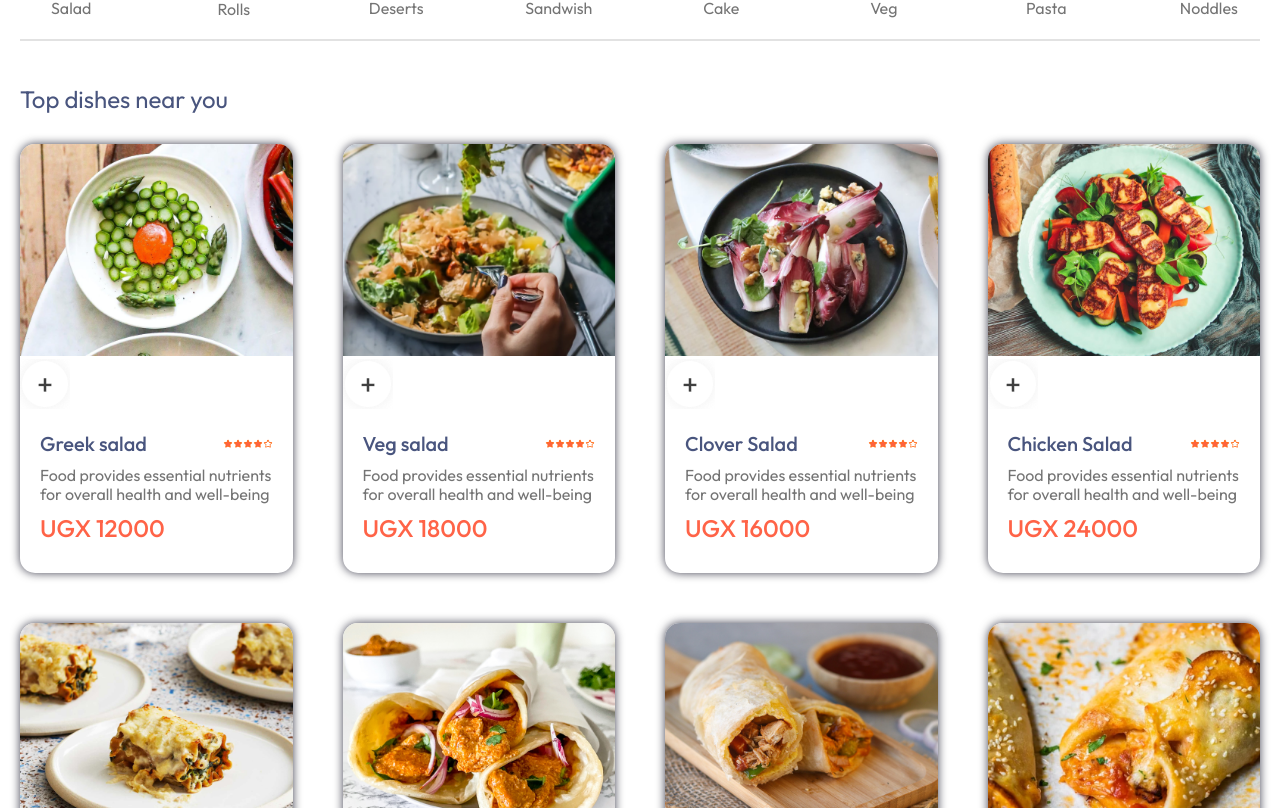
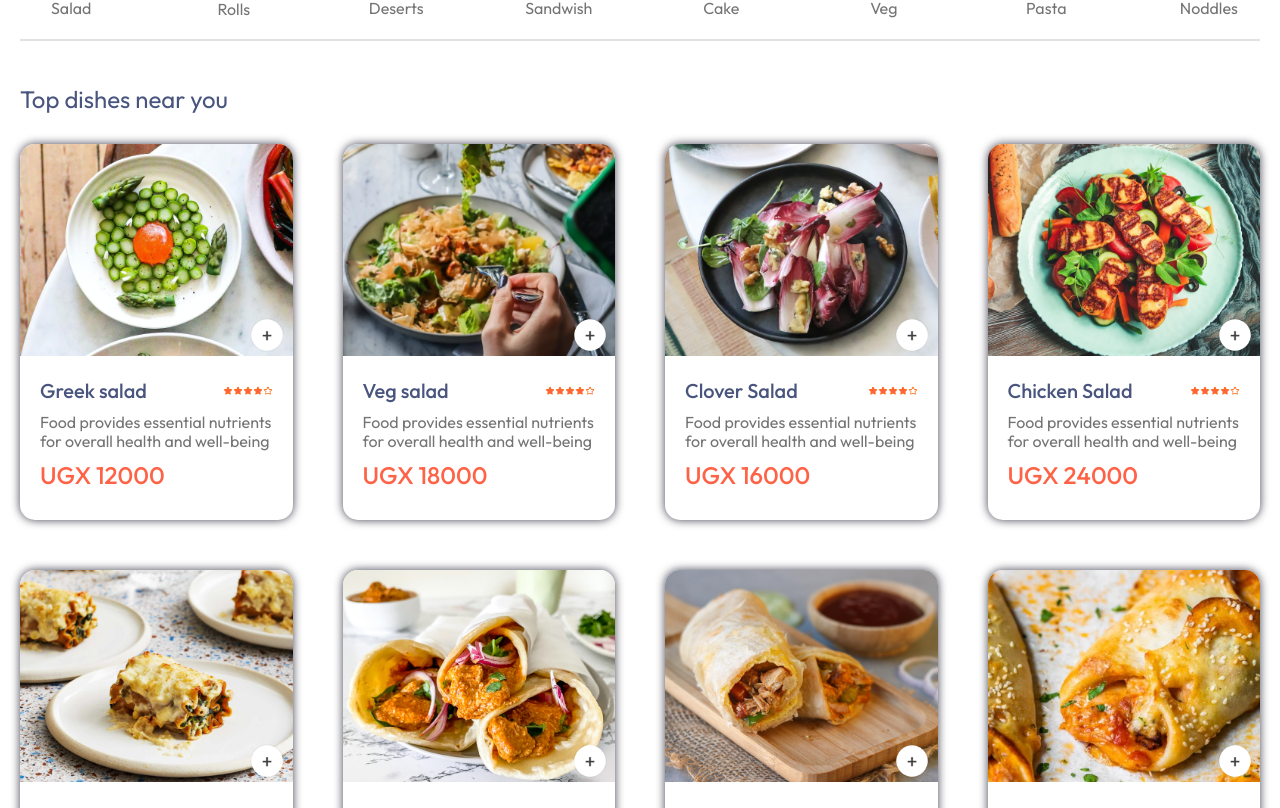
Before and after one commit to kalema1/chakulya, a React (Vite) app in the folder frontend/: page / in a window 1280 px wide. Shown: the part 1092-1900 px from the top of the page. Built offline with nearby package versions, Linux system fonts and the light colour scheme.

Commit message:
add styles to the FoodItem component
- added styles to the component.

```diff
--- a/frontend/src/features/food/FoodItem.jsx
+++ b/frontend/src/features/food/FoodItem.jsx
@@ -7,18 +7,18 @@ export default function FoodItem({ foodItem }) {
 
   return (
     <div className={styles.itemConatiner}>
-      <div>
+      <div className={styles.imgContainer}>
         <img className={styles.image} src={image} alt="" />
         {!addToCart ? (
-          <div onClick={addItemsToCart}>
+          <div className={styles.addToCartContainer} onClick={addItemsToCart}>
             <img
-              className={styles.addToCart}
+              className={styles.addToCartImg}
               src="frontend_assets/add_icon_white.png"
               alt=""
             />
           </div>
         ) : (
-          <div>
+          <div className={styles.removeFromCartContainer}>
             <img
               onClick={addItemsToCart}
               src="frontend_assets/add_icon_green.png"
--- a/frontend/src/features/food/FoodItem.module.css
+++ b/frontend/src/features/food/FoodItem.module.css
@@ -6,6 +6,29 @@
 .image {
   width: 100%;
   border-radius: 1.5rem 1.5rem 0 0;
+}
+
+.imgContainer {
+  position: relative;
+}
+
+.addToCartContainer {
+  width: 3.4rem;
+  border-radius: 50%;
+  cursor: pointer;
+  position: absolute;
+  bottom: 3%;
+  right: 3%;
+  transition: 0.3s;
+}
+.addToCartContainer:hover {
+  transform: scale(1.1);
+}
+
+.addToCartImg {
+  width: 100%;
+  display: block;
+  border-radius: 50%;
 }
 
 .itemdetailsContainer {
```
